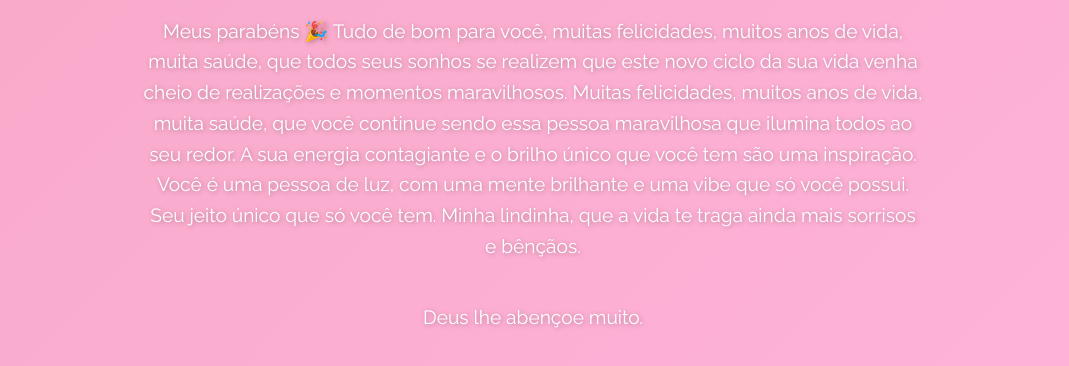
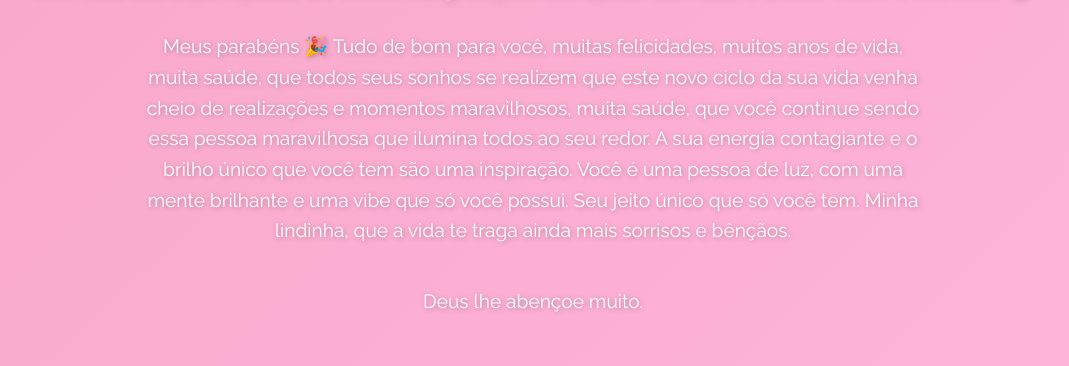
Before and after one commit to mrkevyn/happy-birthday-Jessy, a plain HTML site: page index.html in a window 1280 px wide. Shown: the part 410-776 px from the top of the page, without its empty margins (107-1176 px from the left). Drawn offline with Linux system fonts and the light colour scheme.

Commit message:
Update index.html

```diff
--- a/index.html
+++ b/index.html
@@ -20,8 +20,7 @@
     <p class="submensagem">Que seu dia seja repleto de amor, alegria, paz, bençãos, sorrisos e Deus. Você é incrível! 💖</p>
     <p class="mensagem-adicional">
       Meus parabéns 🎉 Tudo de bom para você, muitas felicidades, muitos anos de vida, muita saúde, que todos seus sonhos se realizem
-      que este novo ciclo da sua vida venha cheio de realizações e momentos maravilhosos.
-      Muitas felicidades, muitos anos de vida, muita saúde, que você continue sendo essa pessoa
+      que este novo ciclo da sua vida venha cheio de realizações e momentos maravilhosos, muita saúde, que você continue sendo essa pessoa
       maravilhosa que ilumina todos ao seu redor. A sua energia contagiante e o brilho único que você tem são
       uma inspiração.
       Você é uma pessoa de luz, com uma mente brilhante e uma vibe que só você possui. Seu jeito único que só você tem.
```
